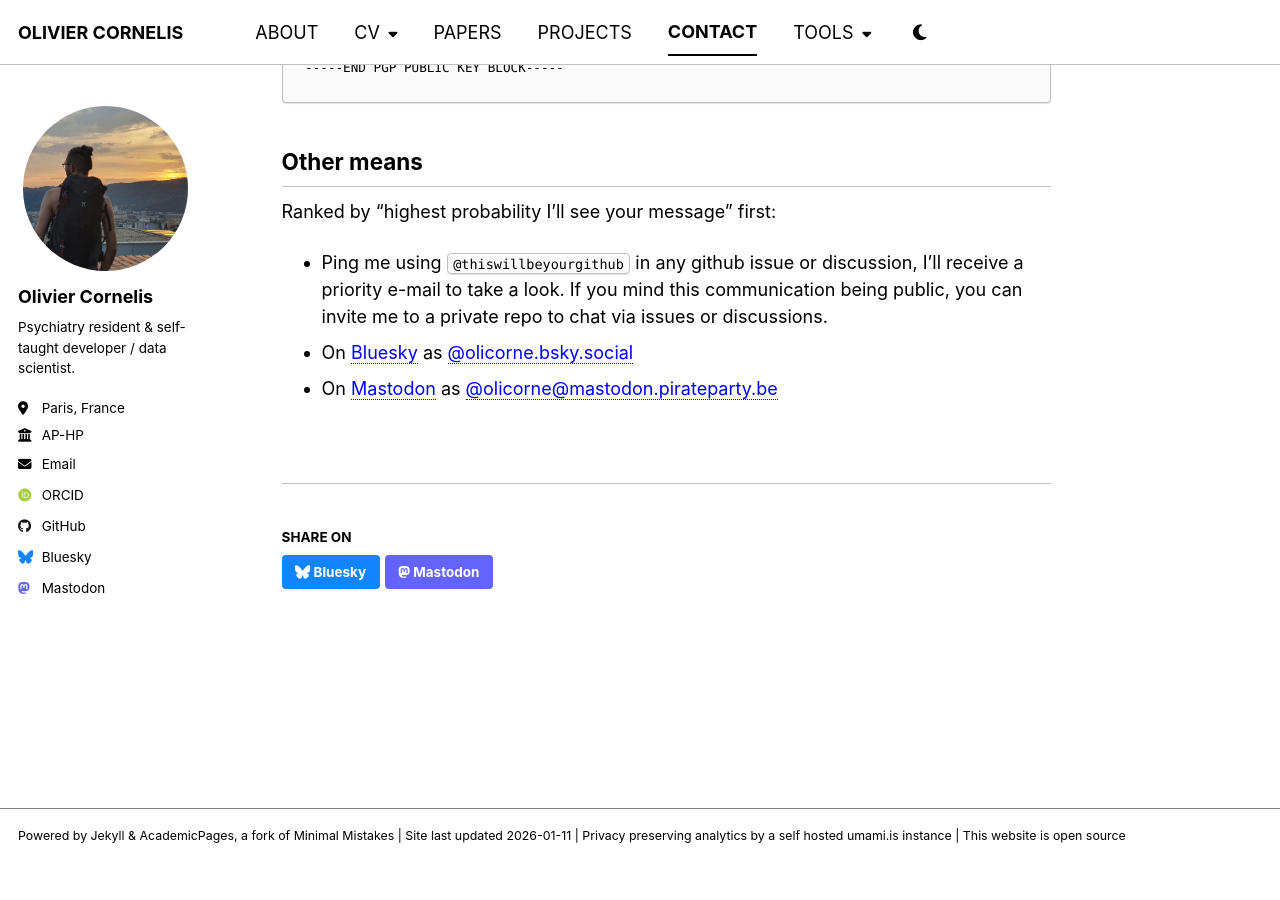
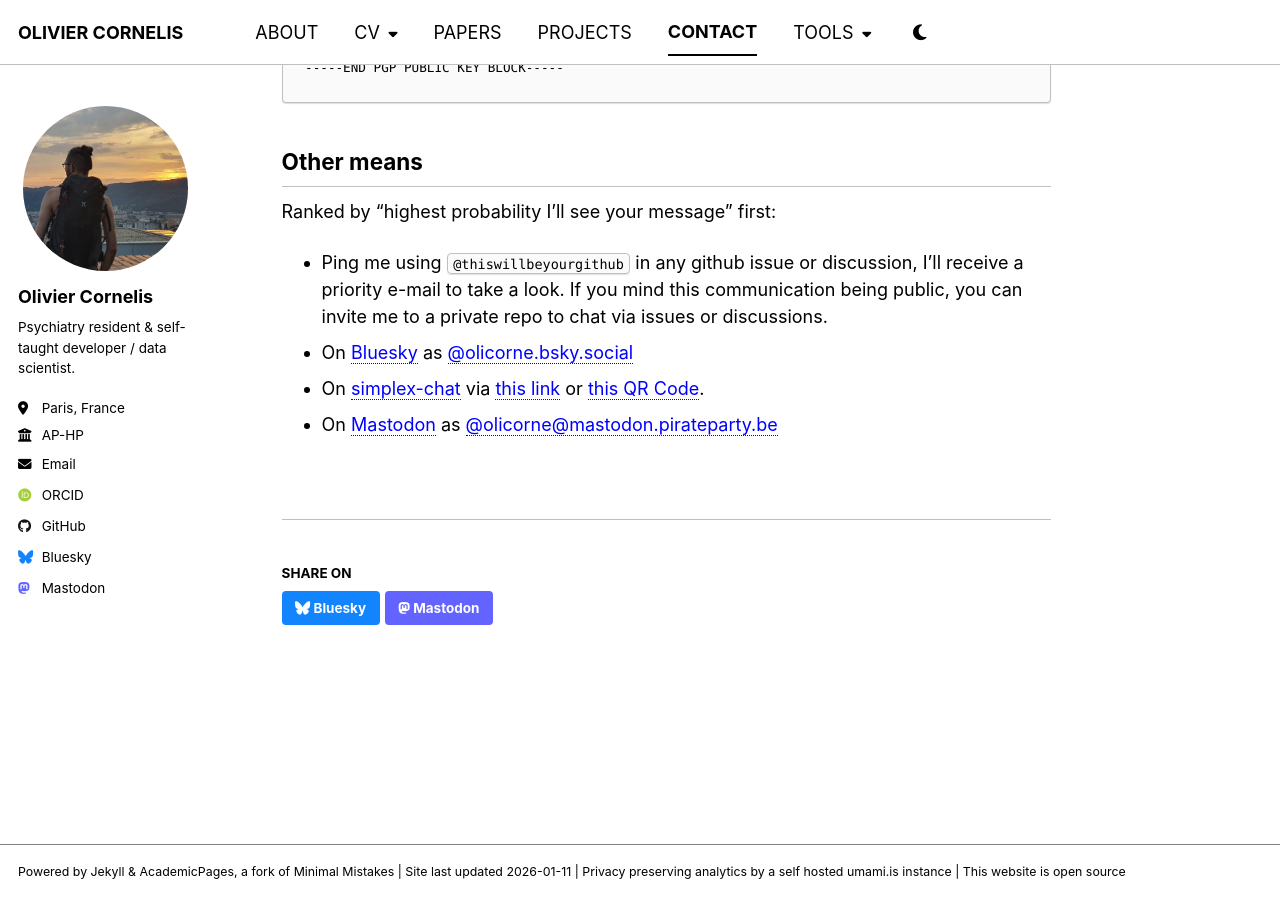
Before and after one commit to thiswillbeyourgithub/website, a Jekyll site: the page built from _pages/contact.md, in a window 1280 px wide and 900 px high, scrolled down 873 px. Built offline with Jekyll 4.4.1, drawn with Linux system fonts in a browser that asks for light colours; some web fonts are replaced; before the commit the page ends 1737 px from its top, so only the background shows below that.

Commit message:
add simplex contact
Signed-off-by: thiswillbeyourgithub <26625900+thiswillbeyourgithub@users.noreply.github.com>

```diff
--- a/_pages/contact.md
+++ b/_pages/contact.md
@@ -47,4 +47,5 @@ Ranked by "highest probability I'll see your message" first:
 
 - Ping me using `@thiswillbeyourgithub` in any github issue or discussion, I'll receive a priority e-mail to take a look. If you mind this communication being public, you can invite me to a private repo to chat via issues or discussions.
 - On [Bluesky](https://en.wikipedia.org/wiki/Bluesky) as [@olicorne.bsky.social](https://bsky.app/profile/olicorne.bsky.social)
+- On [simplex-chat](https://github.com/simplex-chat/simplex-chat) via [this link](https://smp8.simplex.im/a#zhJ22L47TjVY2dY_SsMv8v0JqsSwzQ-Qp0kbGO1nUo4) or [this QR Code](https://olicorne.org/images/simplex.png).
 - On [Mastodon](https://en.wikipedia.org/wiki/Mastodon_(social_network)) as [@olicorne@mastodon.pirateparty.be](https://mastodon.piratepart.y.be/@olicorne)
```
Also changed, not shown: images/simplex.png (added).
